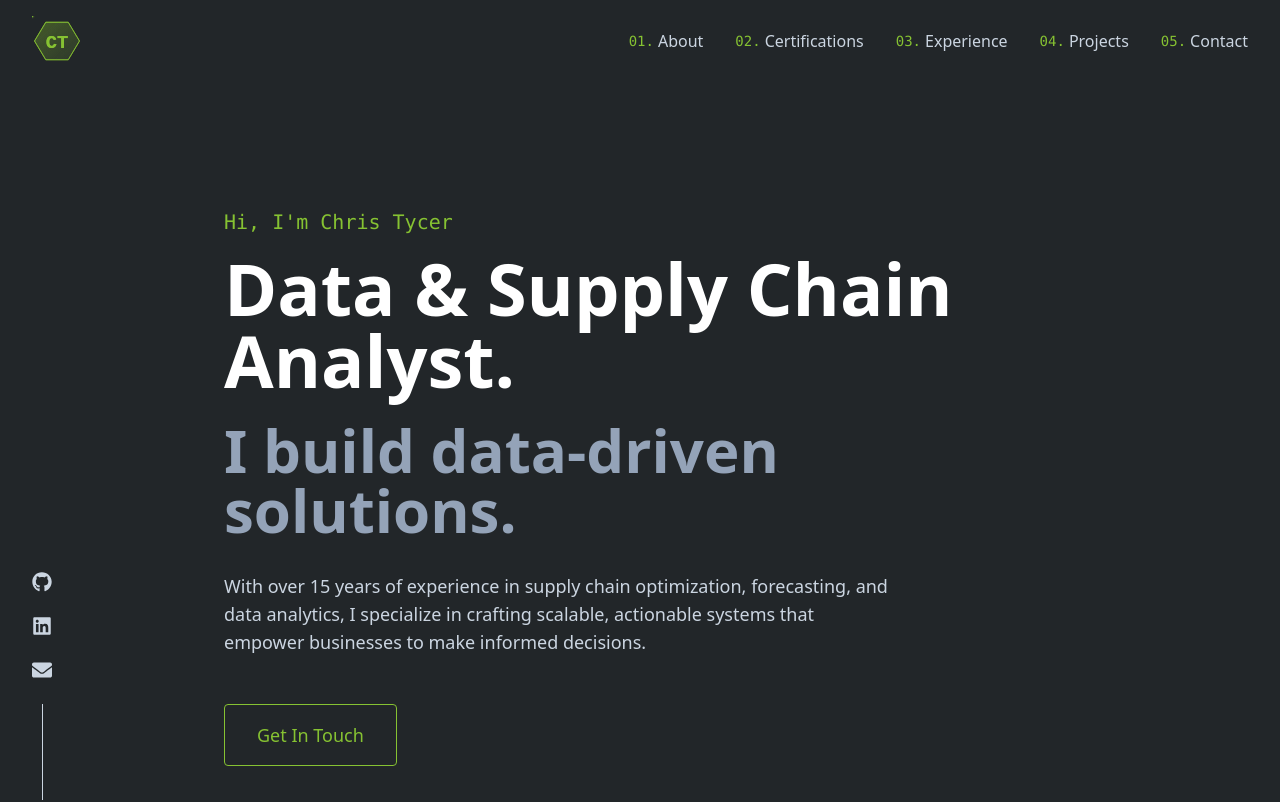
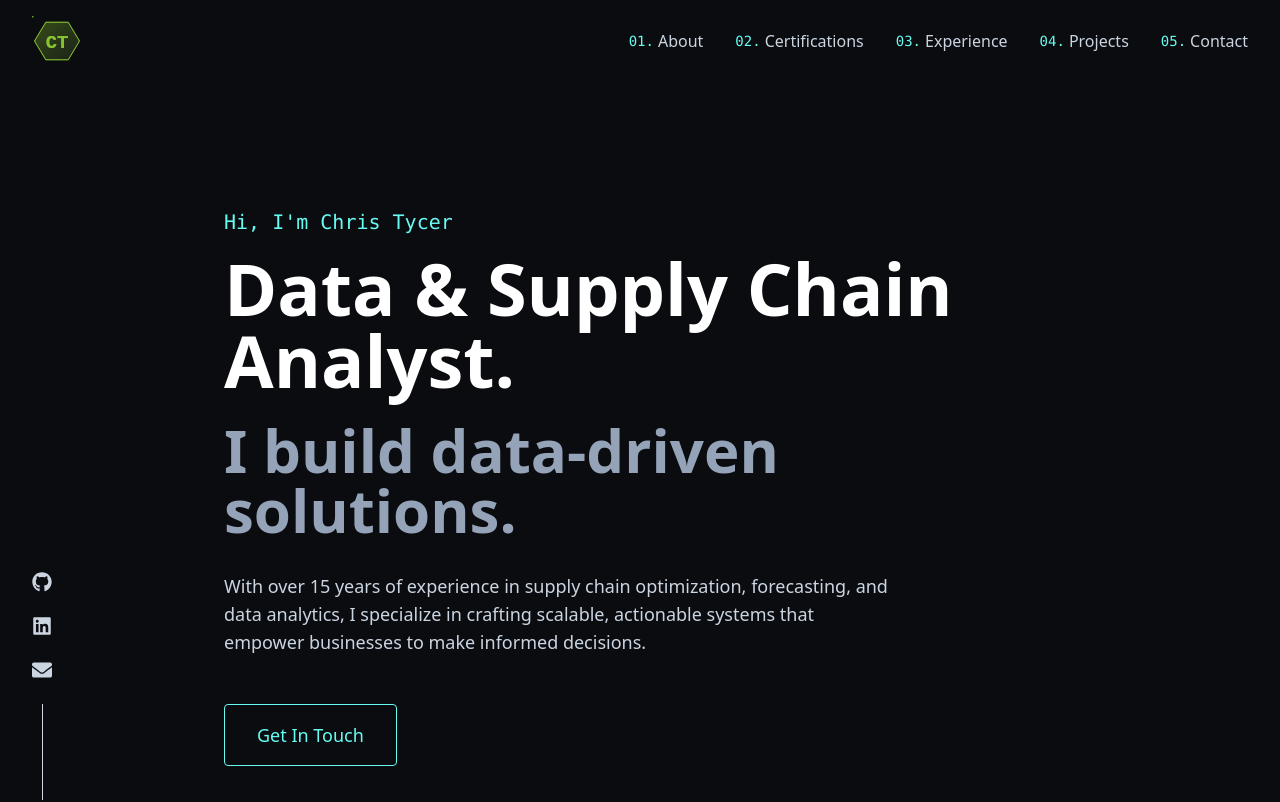
Before and after one commit to tycerch/portfolio, a Next.js app: page / in a window 1280 px wide. Shown: the top 802 px of the page. Built offline with nearby package versions, Linux system fonts and the light colour scheme.

Commit message:
style: update colors in globals.css and tailwind.config.ts for improved UI aesthetics

```diff
--- a/app/globals.css
+++ b/app/globals.css
@@ -26,7 +26,7 @@
   }
 
   .section-divider {
-    @apply ml-4 flex-grow border-t border-background-light;
+    @apply ml-4 flex-grow border-t border-foreground/20;
   }
 
   .highlight-button {
@@ -54,7 +54,7 @@
 }
 
 .vertical-timeline-element-date {
-  color: #8892b0 !important;
+  color: #C5C6C7 !important;
   font-family: ui-monospace, SFMono-Regular, Menlo, Monaco, Consolas, "Liberation Mono", "Courier New", monospace !important;
   font-style: italic !important;
 }
--- a/tailwind.config.ts
+++ b/tailwind.config.ts
@@ -10,17 +10,12 @@ export default {
     extend: {
       colors: {
         background: {
-          DEFAULT: "#222629",
-          light: "#474B4F",
+          DEFAULT: "#0B0C10",
+          light: "#1F2833",
         },
-        foreground: "#6B6E70",
-        highlight: "#86C232",
-        accent: "#61892F",
-        slate: {
-          light: "#6B6E70",
-          DEFAULT: "#474B4F",
-          dark: "#222629",
-        },
+        foreground: "#C5C6C7",
+        highlight: "#66FCF1",
+        accent: "#45A29E",
       },
       spacing: {
         section: "6rem",
```
